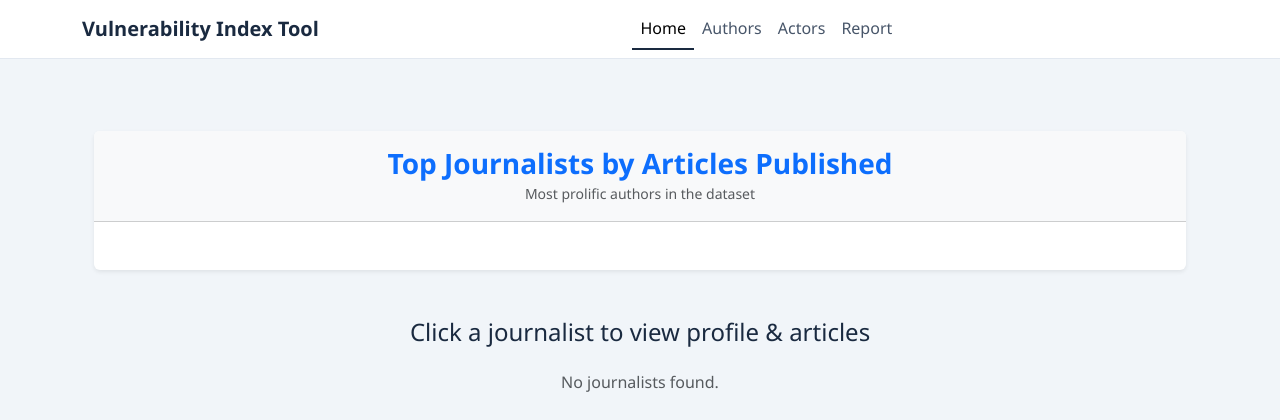
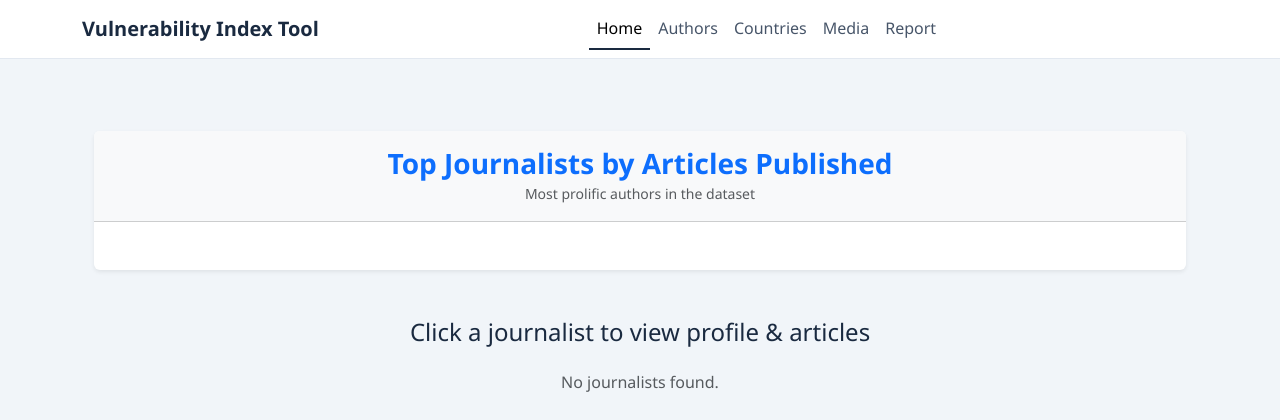
Before and after one commit to CodeForAfrica/VI, a Django app: page /authors/ in a window 1280 px wide. Shown: the top 420 px of the page. Run offline with Django 4.2, Linux system fonts and the light colour scheme; data that the repository does not hold is empty.

Commit message:
Update base.html

```diff
--- a/dashboard/templates/base.html
+++ b/dashboard/templates/base.html
@@ -46,7 +46,8 @@
             <div class="navbar-nav mx-auto">
                 <a class="nav-link active" href="/">Home</a>
                 <a class="nav-link" href="/authors/">Authors</a>
-                <a class="nav-link" href="/actors/">Actors</a>
+                <a class="nav-link" href="/countries/">Countries</a>
+                <a class="nav-link" href="/media/">Media</a>
                 <a class="nav-link" href="/report/">Report</a>
             </div>
         </div>
```
